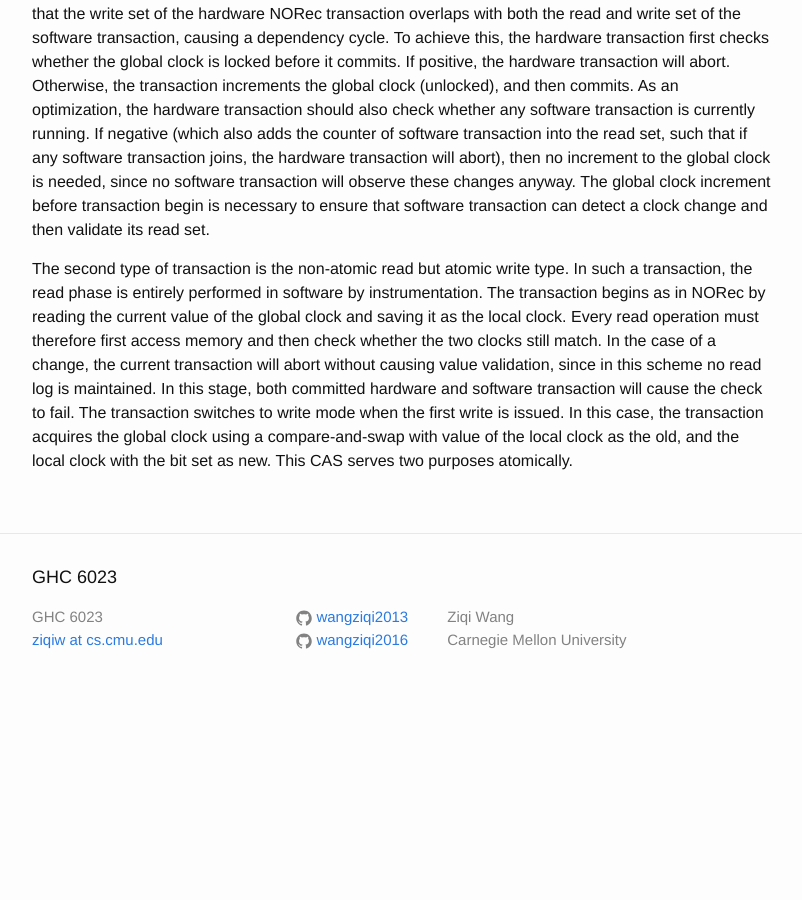
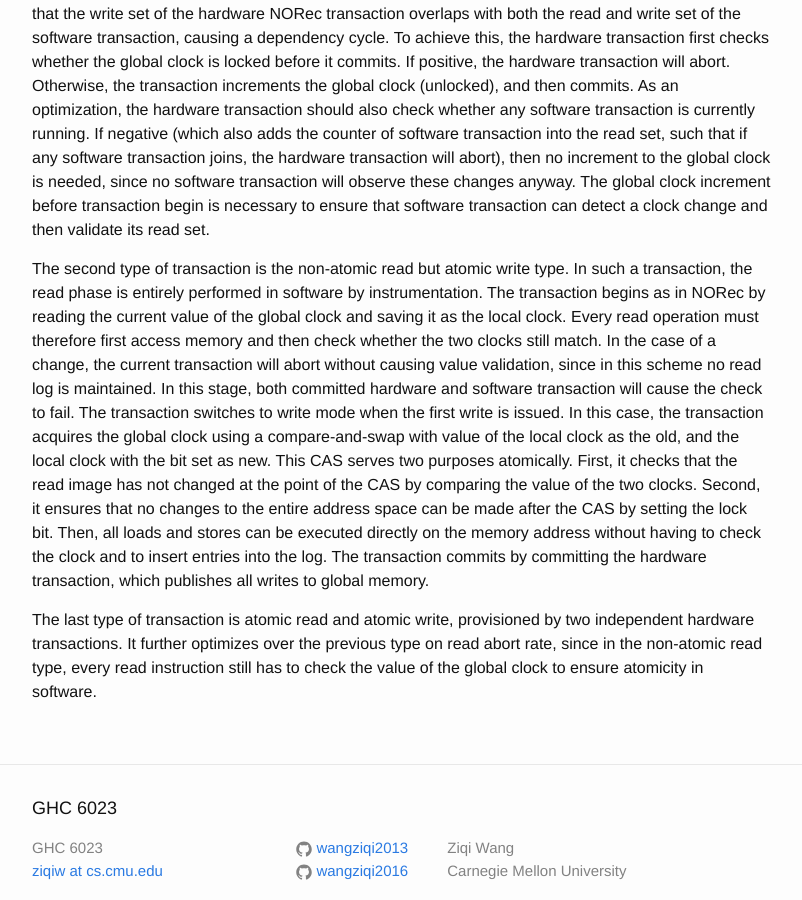
Before and after one commit to wangziqi2013/wangziqi2013.github.io, a Jekyll site: the page built from _posts/2019-11-02-rh-norec.markdown, in a window 1280 px wide and 900 px high, scrolled down 2149 px. Shown: the whole window, without its empty margins (238-1040 px from the left). Built offline with Jekyll 4.4.1, drawn with Linux system fonts in a browser that asks for light colours; before the commit the page ends 2860 px from its top, so only the background shows below that.

Commit message:
Finish second type

```diff
--- a/_posts/2019-11-02-rh-norec.markdown
+++ b/_posts/2019-11-02-rh-norec.markdown
@@ -85,4 +85,12 @@ and then check whether the two clocks still match. In the case of a change, the
 causing value validation, since in this scheme no read log is maintained. In this stage, both committed hardware and software
 transaction will cause the check to fail. The transaction switches to write mode when the first write is issued. In this
 case, the transaction acquires the global clock using a compare-and-swap with value of the local clock as the old,
-and the local clock with the bit set as new. This CAS serves two purposes atomically.
+and the local clock with the bit set as new. This CAS serves two purposes atomically. First, it checks that the read image
+has not changed at the point of the CAS by comparing the value of the two clocks. Second, it ensures that no changes to
+the entire address space can be made after the CAS by setting the lock bit. Then, all loads and stores can be executed
+directly on the memory address without having to check the clock and to insert entries into the log. The transaction commits
+by committing the hardware transaction, which publishes all writes to global memory.
+
+The last type of transaction is atomic read and atomic write, provisioned by two independent hardware transactions. It further
+optimizes over the previous type on read abort rate, since in the non-atomic read type, every read instruction still has
+to check the value of the global clock to ensure atomicity in software.
```
